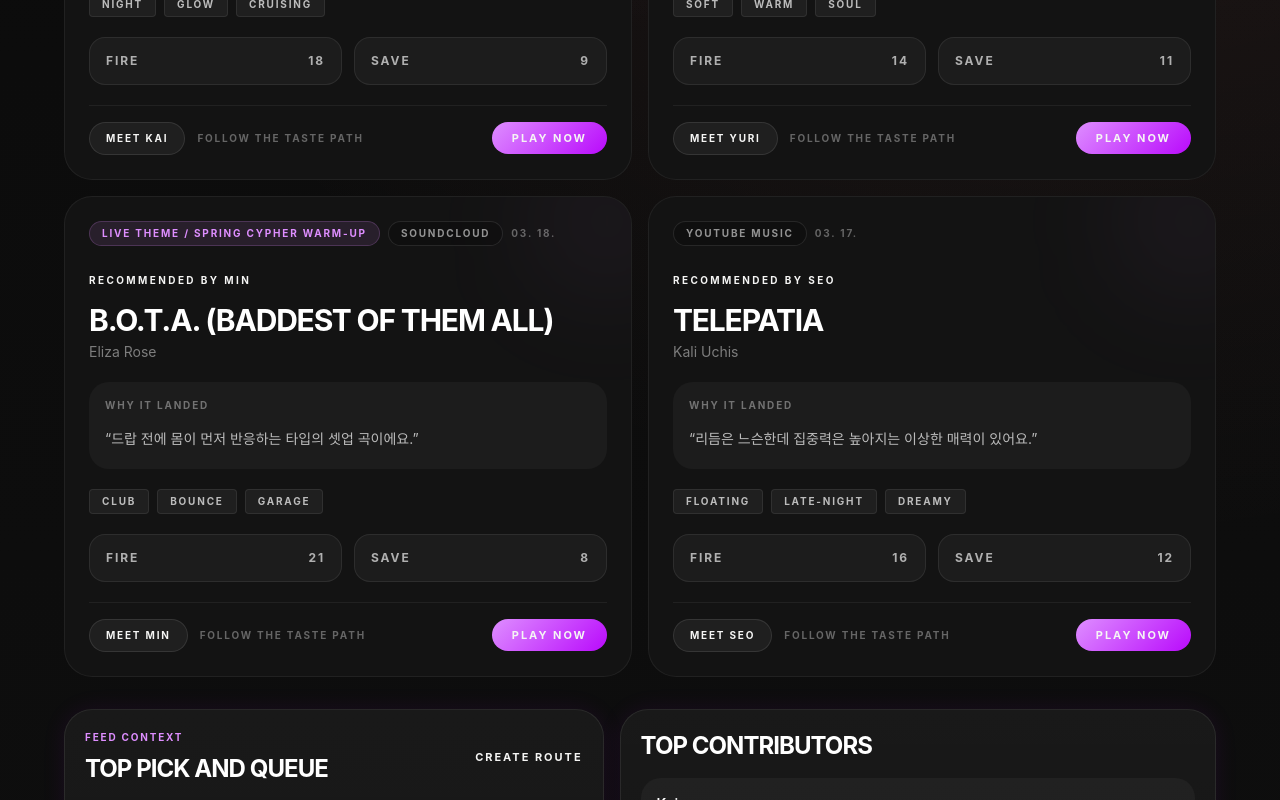
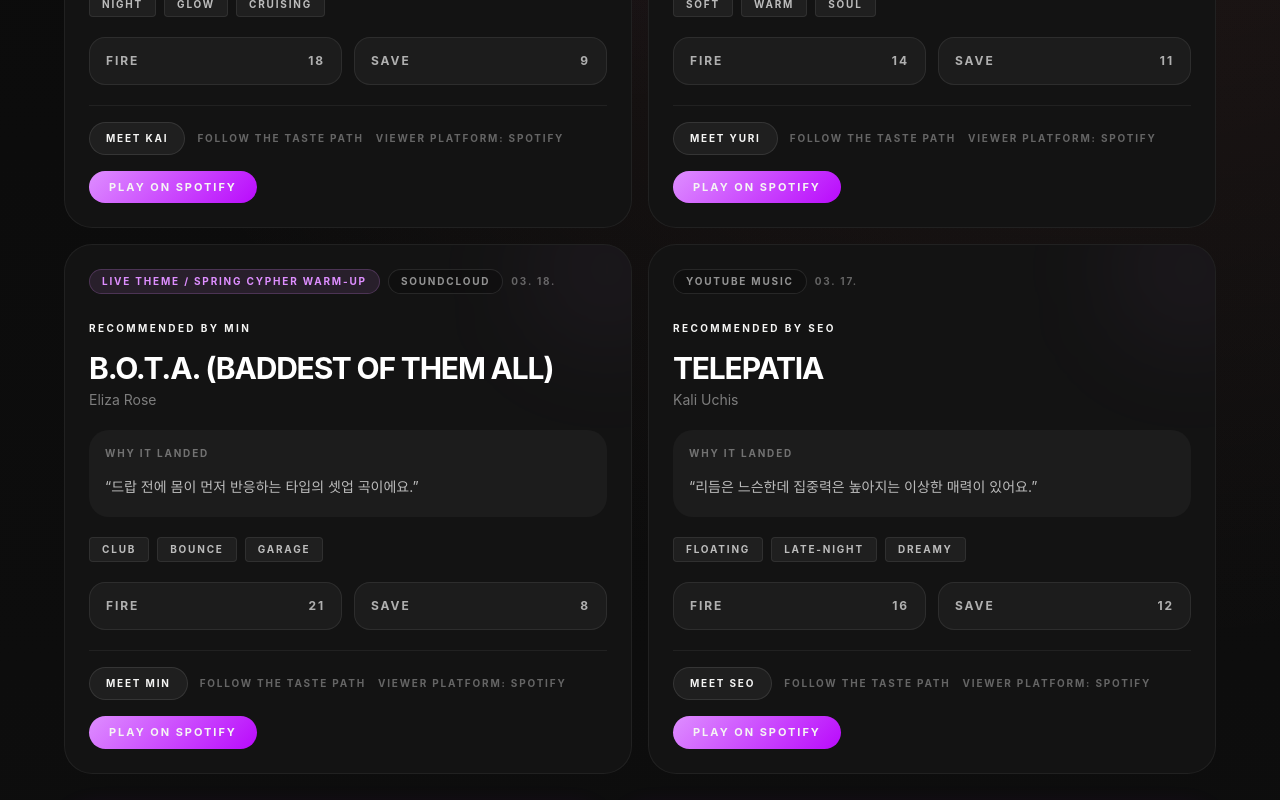
Before and after one commit to MrTMI-0315/onochu, a Next.js app: page /recommendations in a window 1280 px wide. Shown: the part 1420-2220 px from the top of the page. Built offline with nearby package versions, Linux system fonts and the light colour scheme.

Commit message:
MB 43 : resolve recommendation cta to viewer platform

```diff
--- a/components/recommendation-card.tsx
+++ b/components/recommendation-card.tsx
@@ -2,7 +2,9 @@
 
 import Link from "next/link";
 import { getMemberName, platformLabels } from "@/lib/mock-data";
+import { resolveRecommendationLink } from "@/lib/platform-links";
 import type {
+  MusicPlatform,
   RecommendationEngagementAction,
   RecommendationEngagementState,
   SongRecommendation,
@@ -12,6 +14,7 @@ type RecommendationCardProps = {
   recommendation: SongRecommendation;
   compact?: boolean;
   linkToMember?: boolean;
+  viewerPlatform?: MusicPlatform;
   engagement?: RecommendationEngagementState;
   onToggleEngagement?: (
     recommendationId: string,
@@ -24,6 +27,7 @@ export function RecommendationCard({
   recommendation,
   compact = false,
   linkToMember = true,
+  viewerPlatform,
   engagement,
   onToggleEngagement,
   showEngagementControls = true,
@@ -39,6 +43,13 @@ export function RecommendationCard({
     fire: false,
     save: false,
   };
+  const resolvedLink = resolveRecommendationLink({
+    recommendation,
+    preferredPlatform: viewerPlatform,
+  });
+  const resolvedPlatformLabel = viewerPlatform
+    ? platformLabels[viewerPlatform]
+    : platformLabels[recommendation.platform];
   const engagementButtons = [
     {
       action: "fire" as const,
@@ -166,14 +177,19 @@ export function RecommendationCard({
                 follow the taste path
               </span>
             ) : null}
+            {viewerPlatform ? (
+              <span className="text-[10px] font-bold uppercase tracking-[0.18em] text-white/35">
+                viewer platform: {resolvedPlatformLabel}
+              </span>
+            ) : null}
           </div>
           <a
-            href={recommendation.url}
+            href={resolvedLink.href}
             target="_blank"
             rel="noreferrer"
             className="rounded-full bg-[linear-gradient(135deg,#de8eff_0%,#b90afc_100%)] px-5 py-2 text-[11px] font-bold uppercase tracking-[0.18em] text-black transition active:scale-[0.98]"
           >
-            {compact ? "Open" : "Play now"}
+            {compact ? `Open ${resolvedPlatformLabel}` : `Play on ${resolvedPlatformLabel}`}
           </a>
         </div>
       </div>
--- a/components/recommendation-create-route.tsx
+++ b/components/recommendation-create-route.tsx
@@ -174,7 +174,11 @@ export function RecommendationCreateRoute({
             </div>
 
             {latestDraft ? (
-              <RecommendationCard recommendation={latestDraft} linkToMember={false} />
+              <RecommendationCard
+                recommendation={latestDraft}
+                linkToMember={false}
+                viewerPlatform={currentMember.mainPlatform}
+              />
             ) : (
               <div className="rounded-[1.5rem] border border-dashed border-white/10 bg-white/3 p-6 text-sm leading-7 text-white/55">
                 아직 이 route에서 저장한 draft가 없습니다. 한 번 등록하면 같은
--- a/components/recommendation-studio.tsx
+++ b/components/recommendation-studio.tsx
@@ -327,7 +327,11 @@ export function RecommendationStudio({
                 Open create route
               </Link>
             </div>
-            <RecommendationCard recommendation={latestDraft} linkToMember={false} />
+            <RecommendationCard
+              recommendation={latestDraft}
+              linkToMember={false}
+              viewerPlatform={currentMember.mainPlatform}
+            />
           </section>
         ) : null}
 
@@ -359,6 +363,7 @@ export function RecommendationStudio({
                   key={recommendation.id}
                   recommendation={recommendation}
                   compact
+                  viewerPlatform={currentMember.mainPlatform}
                   engagement={
                     engagementByRecommendationId[recommendation.id] ??
                     createEmptyRecommendationEngagementState()
@@ -423,6 +428,7 @@ export function RecommendationStudio({
                 <RecommendationCard
                   key={recommendation.id}
                   recommendation={recommendation}
+                  viewerPlatform={currentMember.mainPlatform}
                   engagement={
                     engagementByRecommendationId[recommendation.id] ??
                     createEmptyRecommendationEngagementState()
@@ -577,6 +583,7 @@ export function RecommendationStudio({
                 <RecommendationCard
                   key={recommendation.id}
                   recommendation={recommendation}
+                  viewerPlatform={currentMember.mainPlatform}
                   engagement={
                     engagementByRecommendationId[recommendation.id] ??
                     createEmptyRecommendationEngagementState()
```
Also changed, not shown: 1 other file (tests, documents, lock files or other folders).
